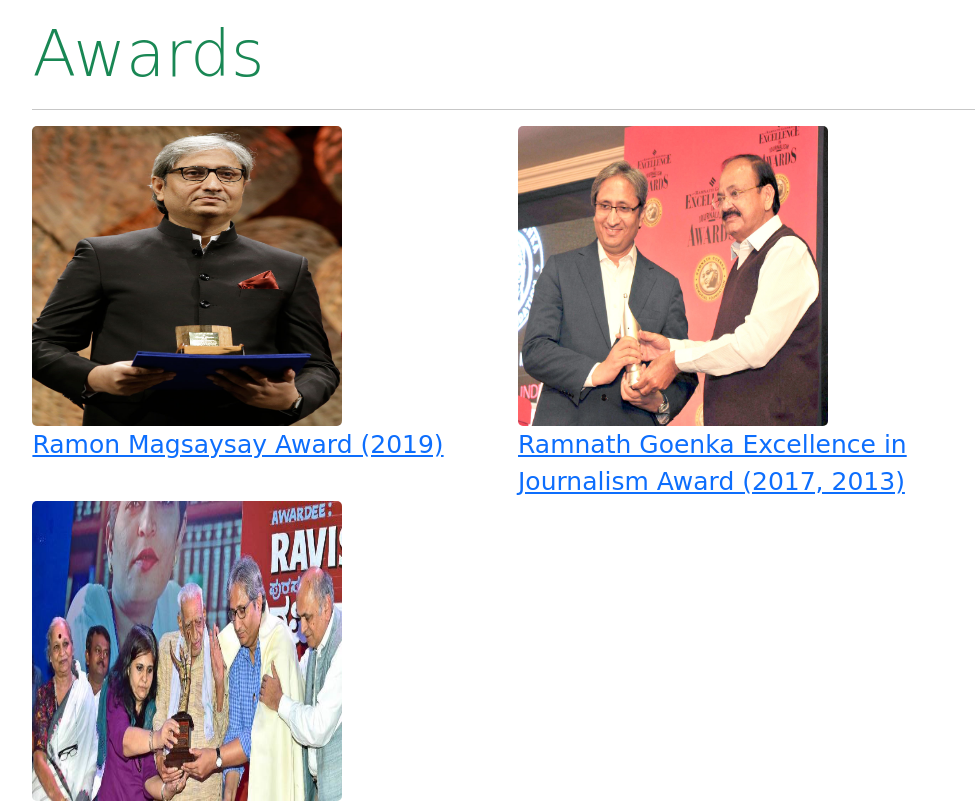
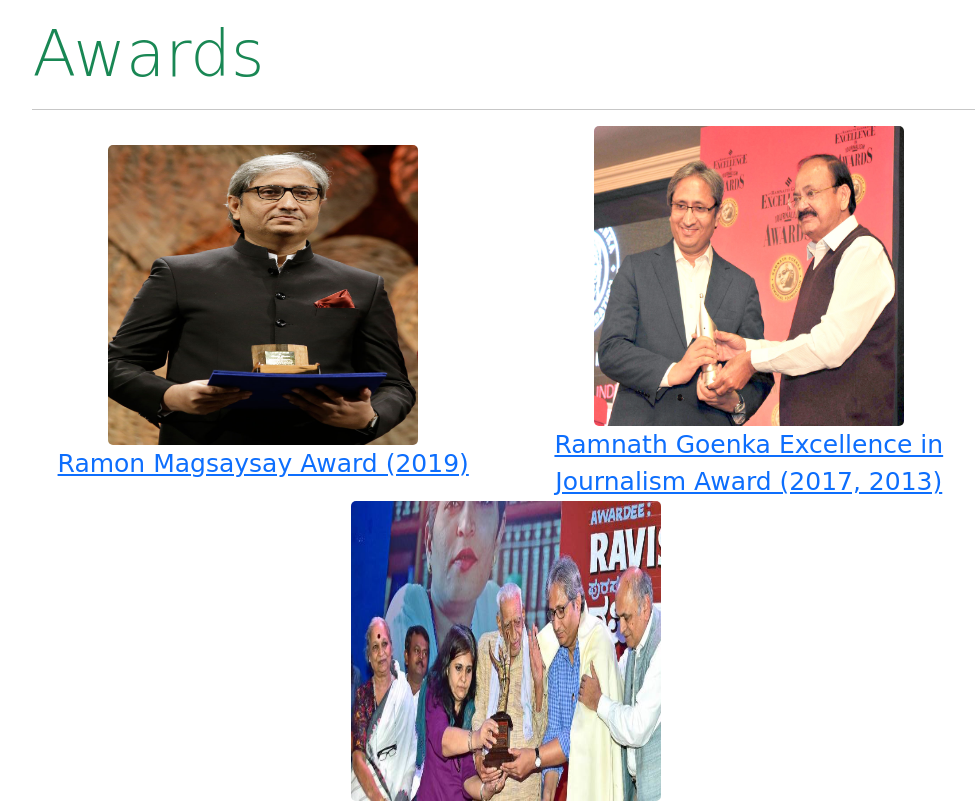
Before and after one commit to khardiashab/OnePageWebsite, a plain HTML site: page index.html in a window 1280 px wide. Shown: the part 1120-1924 px from the top of the page, without its empty margins (134-1109 px from the left). Drawn offline with nearby package versions, Linux system fonts and the light colour scheme.

Commit message:
update for bootstrap

```diff
--- a/css/styles.css
+++ b/css/styles.css
@@ -75,7 +75,12 @@
     height: 30px;
     margin: 0 10px;
 }
-
+.row{
+    align-items: center;
+}
+.col{
+    text-align: center;
+}
 .award-row{
     display: flex;
     justify-content: center;
```
